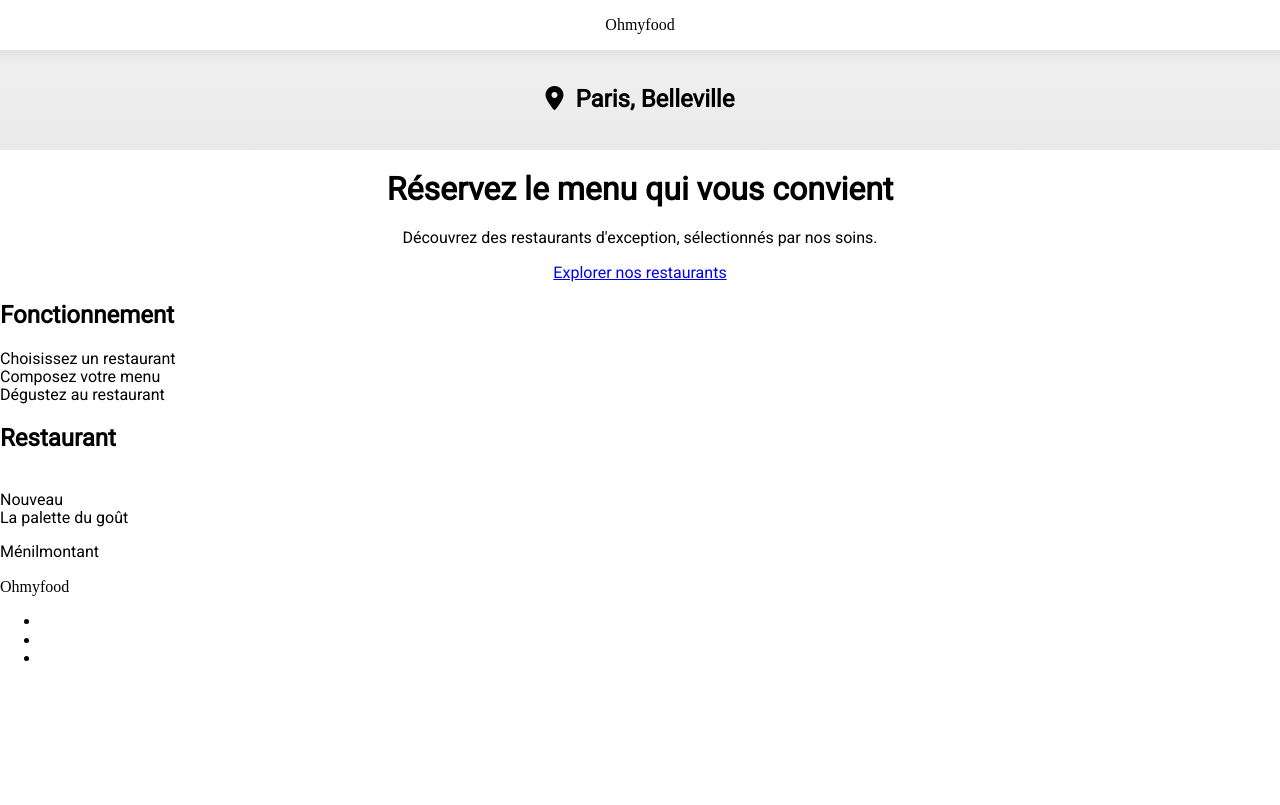
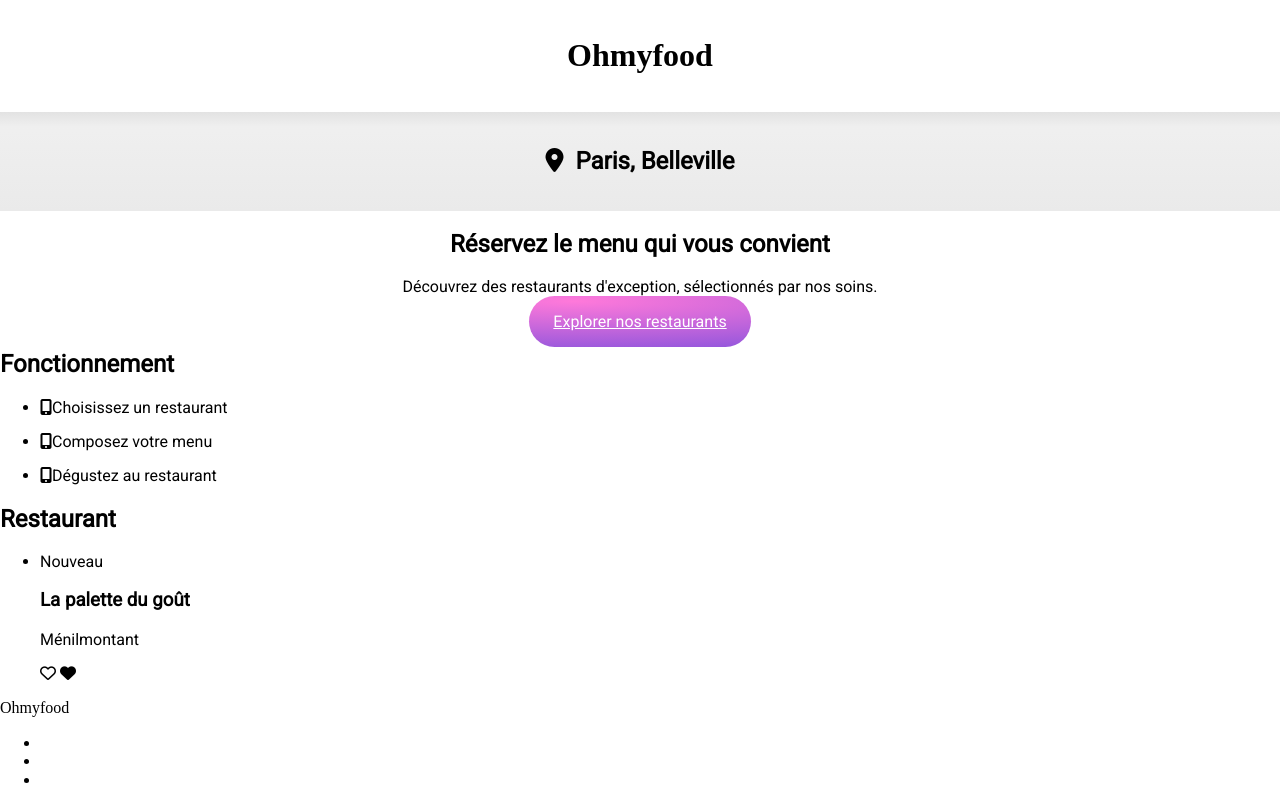
Before and after one commit to Adman59/Ohmyfood, a website: page index.html in a window 1280 px wide. Drawn offline with Linux system fonts and the light colour scheme; a web font is replaced by a local one.

Commit message:
Mise en place de la structure HTML et ajout du bouton en sass

```diff
--- /dev/null
+++ b/assets/sass/components/btn.scss
@@ -0,0 +1,21 @@
+.btn {
+
+    padding: 1em 1.5em;
+    color: $txt-fond-sombre;
+    transition: 250ms;
+
+    &--gradient {
+        background-image: radial-gradient(100% 50% at 20% 10%,
+        $rose-secondaire 0%,
+        $violet-primaire 200%);
+    }
+
+    &--radius {
+        border-radius: 2em;
+    }
+
+    &:hover {
+        opacity: 0.8;
+        box-shadow: 0 4px 11px rgba(0, 0, 0, 0.2);
+    }
+}
--- a/assets/sass/import.scss
+++ b/assets/sass/import.scss
@@ -6,7 +6,7 @@
 @import "./utils/mixins";
 @import "./utils/placeholders";
 
-
+@import "./components/btn";
 /* Import des views */
 
 @import "./layouts/header.scss";
--- a/index.html
+++ b/index.html
@@ -14,7 +14,7 @@
 <body>
 
     <header>
-        <div class="logo-test">Ohmyfood</div>
+        <h1 class="Logo">Ohmyfood</h1>
     </header>
 
     <main>
@@ -24,38 +24,45 @@
         </section>
 
         <section id="SectionIntro">
-            <h1>Réservez le menu qui vous convient</h1>
+            <h2>Réservez le menu qui vous convient</h2>
             <p>Découvrez des restaurants d'exception, sélectionnés par nos soins.</p>
-            <div class="btn">
-                <a href="#">Explorer nos restaurants</a>
-            </div>
+            <a class="btn btn--radius btn--gradient" href="#">Explorer nos restaurants</a>
+
         </section>
 
         <div id="SectionFonctionnement">
             <h2>Fonctionnement</h2>
-            <div class="step step-1">Choisissez un restaurant</div>
-            <div class="step step-2">Composez votre menu</div>
-            <div class="step step-3">Dégustez au restaurant</div>
+            <ul>
+                <li>
+                    <p><i class="fas fa-mobile-alt"></i>Choisissez un restaurant</p>
+                </li>
+                <li>
+                    <p><i class="fas fa-mobile-alt"></i>Composez votre menu</p>
+                </li>
+                <li>
+                    <p><i class="fas fa-mobile-alt"></i>Dégustez au restaurant</p>
+                </li>
+            </ul>
         </div>
 
         <article>
             <h2>Restaurant</h2>
             <!-- Début de la card du restau la palette du goût -->
-            <div class="card">
-                <div class="card__image">
-                    <img src="" alt="">
-                    <div class="card_image--tag">Nouveau</div>
-                </div>
-                <div class="card__content">
-                    <div class="card__content__description">
-                        <div class="card__content__description__title">La palette du goût</div>
-                        <p class="card__content__description__localisation">Ménilmontant</p>
-                    </div>
-                    <div class="card__content__fav">
-                        <i></i>
-                    </div>
-                </div>
-            </div>
+            <ul class="ContainerCard">
+                <li class="Card">
+                    <span class="Card__Boxnews">Nouveau</span>
+                    <img class="Card__Image" src="" alt="">
+                    <h3 class="Card__Title">La palette du goût</h3>
+                    <p class="Card__Localisation">Ménilmontant</p>
+                    <span class="Btn__Like">
+                        <i class="far fa-heart heart-away"></i>
+                        <i class="fas fa-heart heart-hover"></i>
+                    </span>
+
+                </li>
+
+
+            </ul>
             <!-- Fin de la card du restau la palette du goût -->
         </article>
 
```
Also changed, not shown: assets/css/index.css.
